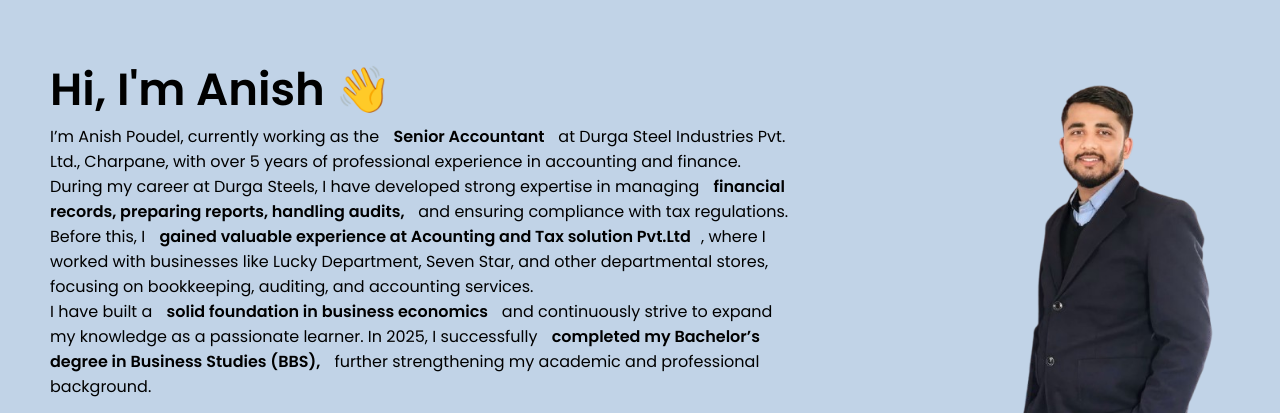
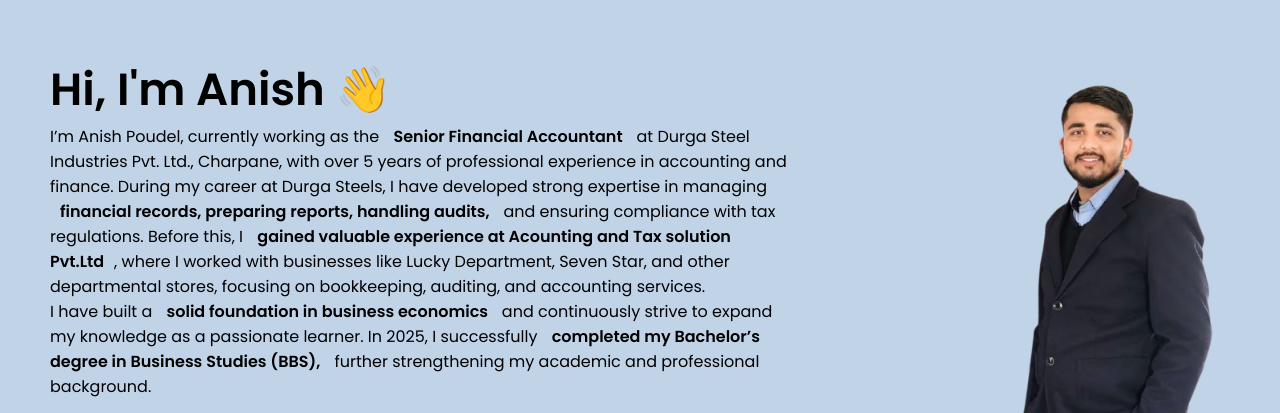
Before and after one commit to anishpoudell/anishpoudel, a plain HTML site: page index.html in a window 1280 px wide. Shown: the part 74-487 px from the top of the page. Drawn offline with Linux system fonts and the light colour scheme.

Commit message:
Update index.html

```diff
--- a/index.html
+++ b/index.html
@@ -30,7 +30,7 @@
                     <h2>
                         Hi, I'm Anish 👋
                     </h2>
-                    <p>I’m Anish Poudel, currently working as the <b> Senior Accountant </b>  at Durga Steel Industries Pvt. Ltd., Charpane, with over 5 years of professional experience in accounting and finance.
+                    <p>I’m Anish Poudel, currently working as the <b> Senior Financial  Accountant </b>  at Durga Steel Industries Pvt. Ltd., Charpane, with over 5 years of professional experience in accounting and finance.
 
 During my career at Durga Steels, I have developed strong expertise in managing <b> financial records, preparing reports, handling audits, </b>and ensuring compliance with tax regulations. Before this, I <b>gained valuable experience at Acounting and Tax solution Pvt.Ltd</b>, where I worked with businesses like Lucky Department, Seven Star, and other departmental stores, focusing on bookkeeping, auditing, and accounting services.
 <br>
```
